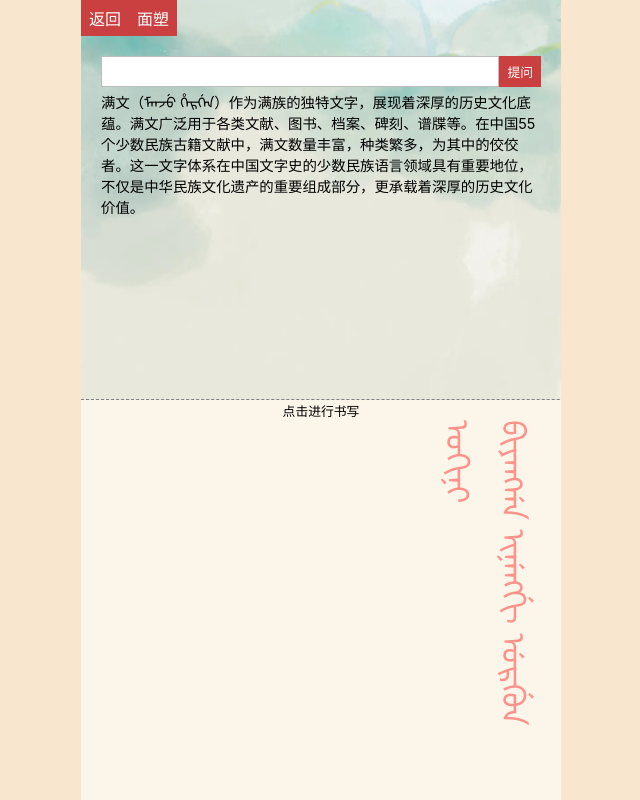
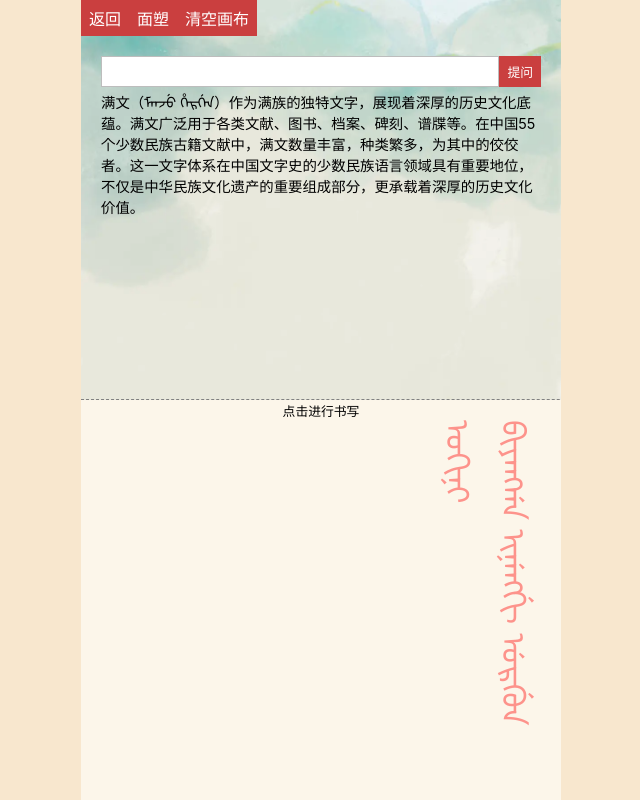
Before and after one commit to saurlax/riverechoes, a Nuxt app: page /calligraphy in a window 1280 px wide. Shown: the whole page, without its empty margins (319-959 px from the left). Built offline with nearby package versions, Linux system fonts and the light colour scheme.

Commit message:
feat:add clearCanvas operation

```diff
--- a/pages/calligraphy.vue
+++ b/pages/calligraphy.vue
@@ -39,6 +39,12 @@ const draw = (e: TouchEvent) => {
     lastTouches = e.touches
   }
 }
+
+const clearCanvas = () => {
+  ctx.clearRect(0, 0, tabletRef.value!.width, tabletRef.value!.height);
+  ctx.fillStyle = '#fcf6ea';
+  ctx.fillRect(0, 0, tabletRef.value!.width, tabletRef.value!.height);
+}
 </script>
 
 <template>
@@ -46,6 +52,7 @@ const draw = (e: TouchEvent) => {
     <div>
       <router-link to="/map"><button>返回</button></router-link>
       <router-link to="/craft"><button>面塑</button></router-link>
+      <button @click="clearCanvas">清空画布</button>
     </div>
     <ask class="box"
       defaultText="满文（ᠮᠠᠨᠵᡠ ᡥᡝᡵᡤᡝᠨ）作为满族的独特文字，展现着深厚的历史文化底蕴。满文广泛用于各类文献、图书、档案、碑刻、谱牒等。在中国55个少数民族古籍文献中，满文数量丰富，种类繁多，为其中的佼佼者。这一文字体系在中国文字史的少数民族语言领域具有重要地位，不仅是中华民族文化遗产的重要组成部分，更承载着深厚的历史文化价值。" />
```
